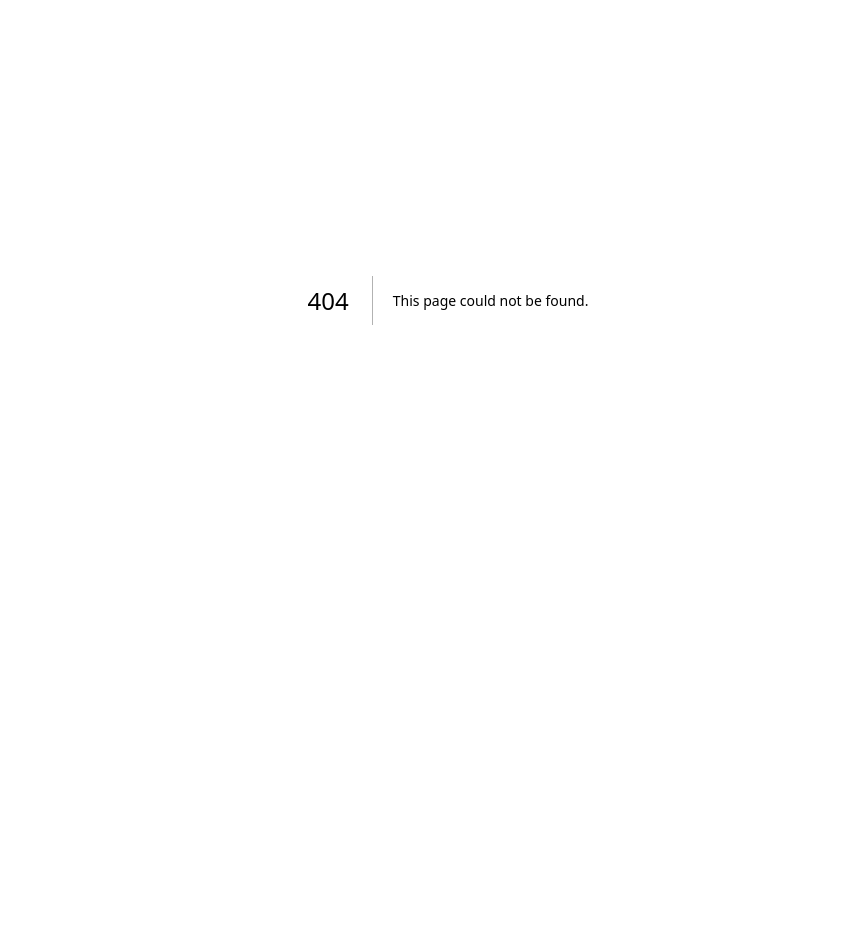
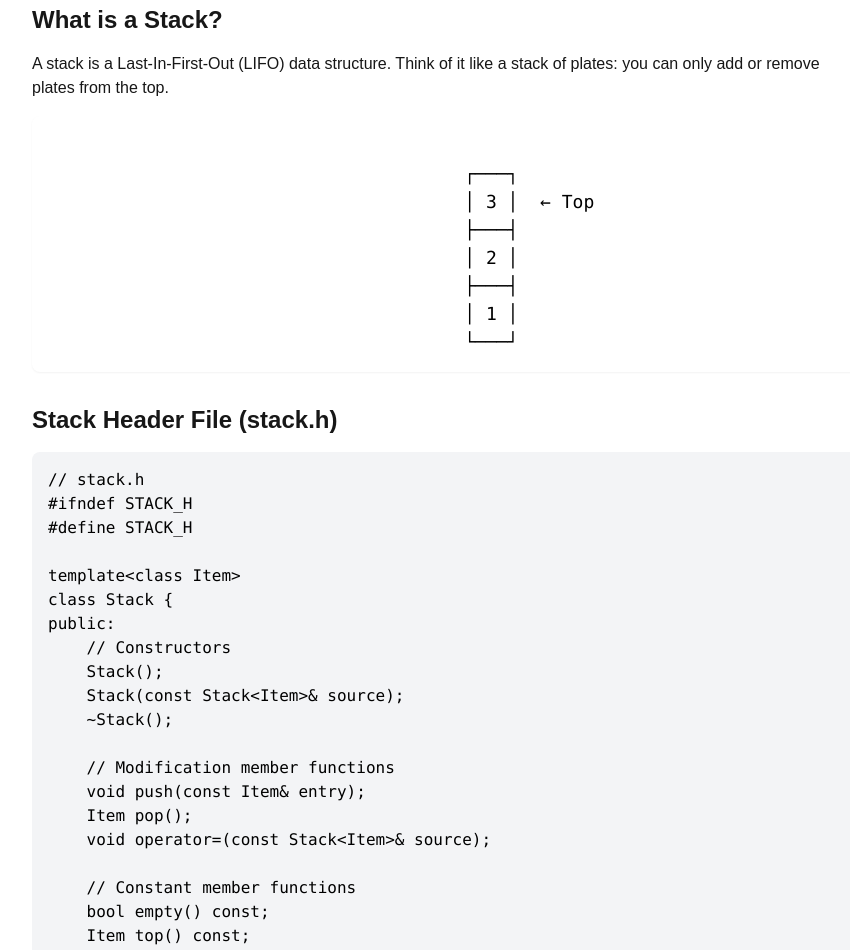
Before and after one commit to Evandabest/learnDS, a Next.js app: page /stack in a window 1280 px wide. Before the commit this address had no page. Shown: the part 100-1050 px from the top of the page, without its empty margins (192-1042 px from the left). Before the commit the page ends 800 px from the top, so only its background shows below. Built offline with nearby package versions, Linux system fonts and the light colour scheme.

Commit message:
feat: add stack page

```diff
--- /dev/null
+++ b/app/stack/page.tsx
@@ -0,0 +1,148 @@
+'use client';
+
+export default function StackPage() {
+  return (
+    <div className="max-w-4xl mx-auto p-8">
+      <h1 className="text-4xl font-bold mb-8">Stack ADT</h1>
+
+      <section className="mb-8">
+        <h2 className="text-2xl font-semibold mb-4">What is a Stack?</h2>
+        <p className="mb-4">
+          A stack is a Last-In-First-Out (LIFO) data structure. Think of it like a stack of plates:
+          you can only add or remove plates from the top.
+        </p>
+        <div className="bg-white p-4 rounded-lg shadow-sm mb-4">
+          <pre className="text-center text-black text-lg">
+            <code>{`
+        ┌───┐
+               │ 3 │  ← Top
+        ├───┤
+        │ 2 │
+        ├───┤
+        │ 1 │
+        └───┘`}</code>
+          </pre>
+        </div>
+      </section>
+
+      <section className="mb-8">
+        <h2 className="text-2xl font-semibold mb-4">Stack Header File (stack.h)</h2>
+        <pre className="bg-gray-100 p-4 rounded-lg mb-4">
+          <code className="text-black">{`// stack.h
+#ifndef STACK_H
+#define STACK_H
+
+template<class Item>
+class Stack {
+public:
+    // Constructors
+    Stack();
+    Stack(const Stack<Item>& source);
+    ~Stack();
+
+    // Modification member functions
+    void push(const Item& entry);
+    Item pop();
+    void operator=(const Stack<Item>& source);
+
+    // Constant member functions
+    bool empty() const;
+    Item top() const;
+    size_t size() const;
+
+private:
+    static const size_t CAPACITY = 30;
+    Item data[CAPACITY];
+    size_t used;
+};
+
+#endif`}</code>
+        </pre>
+      </section>
+
+      <section className="mb-8">
+        <h2 className="text-2xl font-semibold mb-4">Operations</h2>
+        <div className="grid grid-cols-2 gap-4">
+          <div className="border p-4 rounded-lg">
+            <h3 className="font-semibold mb-2">Basic Operations</h3>
+            <ul className="list-disc pl-5">
+              <li>push - Add to top</li>
+              <li>pop - Remove from top</li>
+              <li>top - View top item</li>
+              <li>empty - Check if empty</li>
+              <li>size - Get number of items</li>
+            </ul>
+          </div>
+          <div className="border p-4 rounded-lg">
+            <h3 className="font-semibold mb-2">Time Complexity</h3>
+            <ul className="list-disc pl-5">
+              <li>Push: O(1)</li>
+              <li>Pop: O(1)</li>
+              <li>Top: O(1)</li>
+              <li>Empty: O(1)</li>
+              <li>Size: O(1)</li>
+            </ul>
+          </div>
+        </div>
+      </section>
+
+      <section className="mb-8">
+        <h2 className="text-2xl font-semibold mb-4">Common Applications</h2>
+        <ul className="list-disc pl-5 space-y-2">
+          <li>Function call stack</li>
+          <li>Expression evaluation</li>
+          <li>Undo operations</li>
+          <li>Backtracking algorithms</li>
+          <li>Browser history</li>
+        </ul>
+      </section>
+
+      <section className="mb-8">
+        <h2 className="text-2xl font-semibold mb-4">Preconditions & Postconditions</h2>
+        <div className="border p-4 rounded-lg">
+          <pre className="bg-gray-100 p-4 rounded-lg">
+            <code className="text-black">{`void push(const Item& entry)
+// Precondition: size() < CAPACITY
+// Postcondition: entry added to top
+
+Item pop()
+// Precondition: !empty()
+// Postcondition: removes and returns top item
+
+Item top() const
+// Precondition: !empty()
+// Postcondition: returns top item (no removal)`}</code>
+          </pre>
+        </div>
+      </section>
+
+      <section className="mb-8">
+        <h2 className="text-2xl font-semibold mb-4">Implementation Notes</h2>
+        <div className="space-y-4">
+          <div className="border p-4 rounded-lg">
+            <h3 className="font-semibold mb-2">Array-Based Implementation</h3>
+            <ul className="list-disc pl-5">
+              <li>Fixed capacity (CAPACITY constant)</li>
+              <li>Top element at data[used-1]</li>
+              <li>Simple indexing and memory management</li>
+              <li>Limited by fixed size</li>
+            </ul>
+          </div>
+
+          <div className="border p-4 rounded-lg">
+            <h3 className="font-semibold mb-2">Error Handling</h3>
+            <ul className="list-disc pl-5">
+              <li>Check capacity before push</li>
+              <li>Check empty before pop/top</li>
+              <li>Throw exceptions for violations</li>
+            </ul>
+          </div>
+        </div>
+      </section>
+
+      <footer className="mt-12 text-sm text-gray-600">
+        <p>Reference: "Data Structures and Other Objects Using C++" by Main & Savitch</p>
+      </footer>
+    </div>
+  );
+}
```
